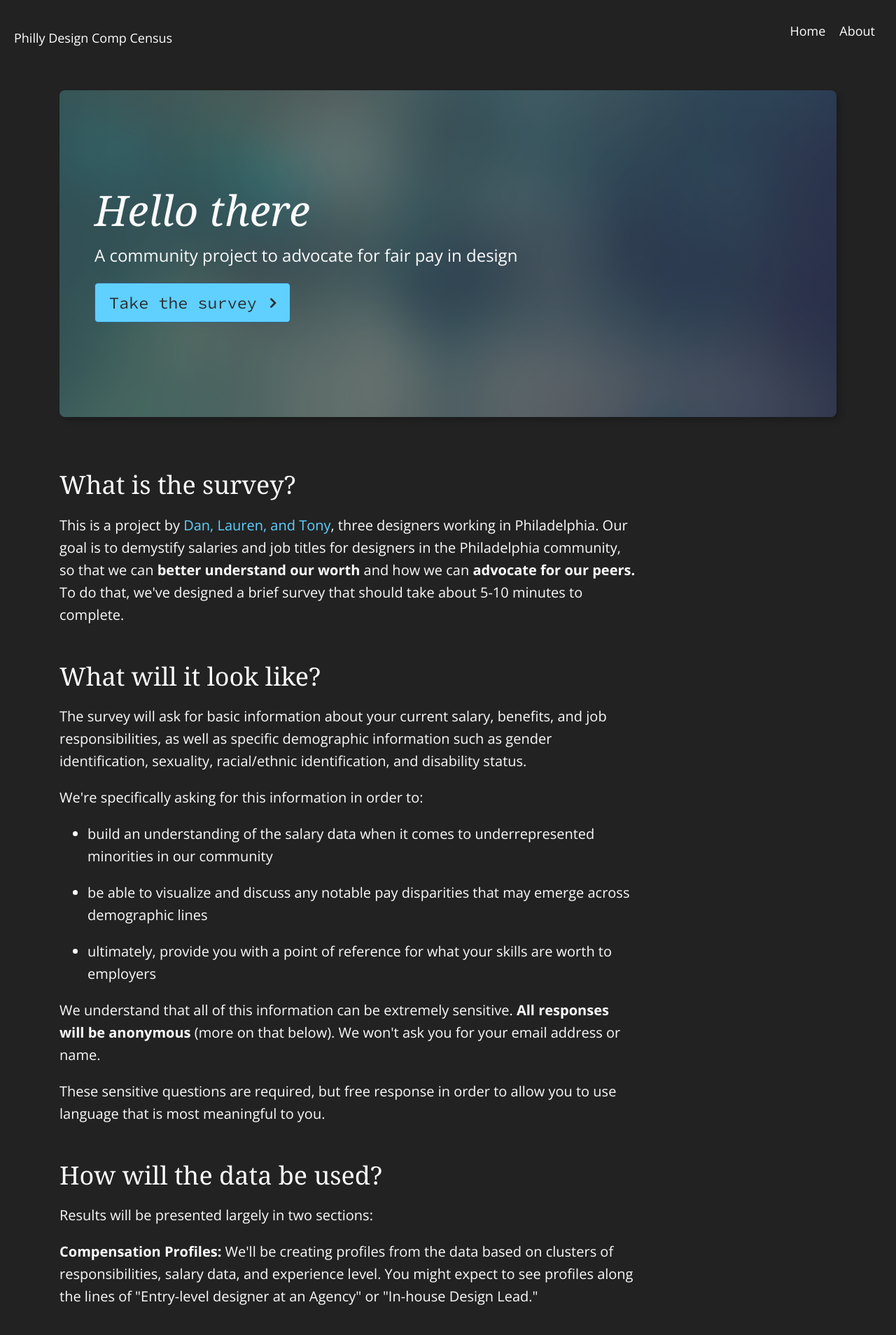
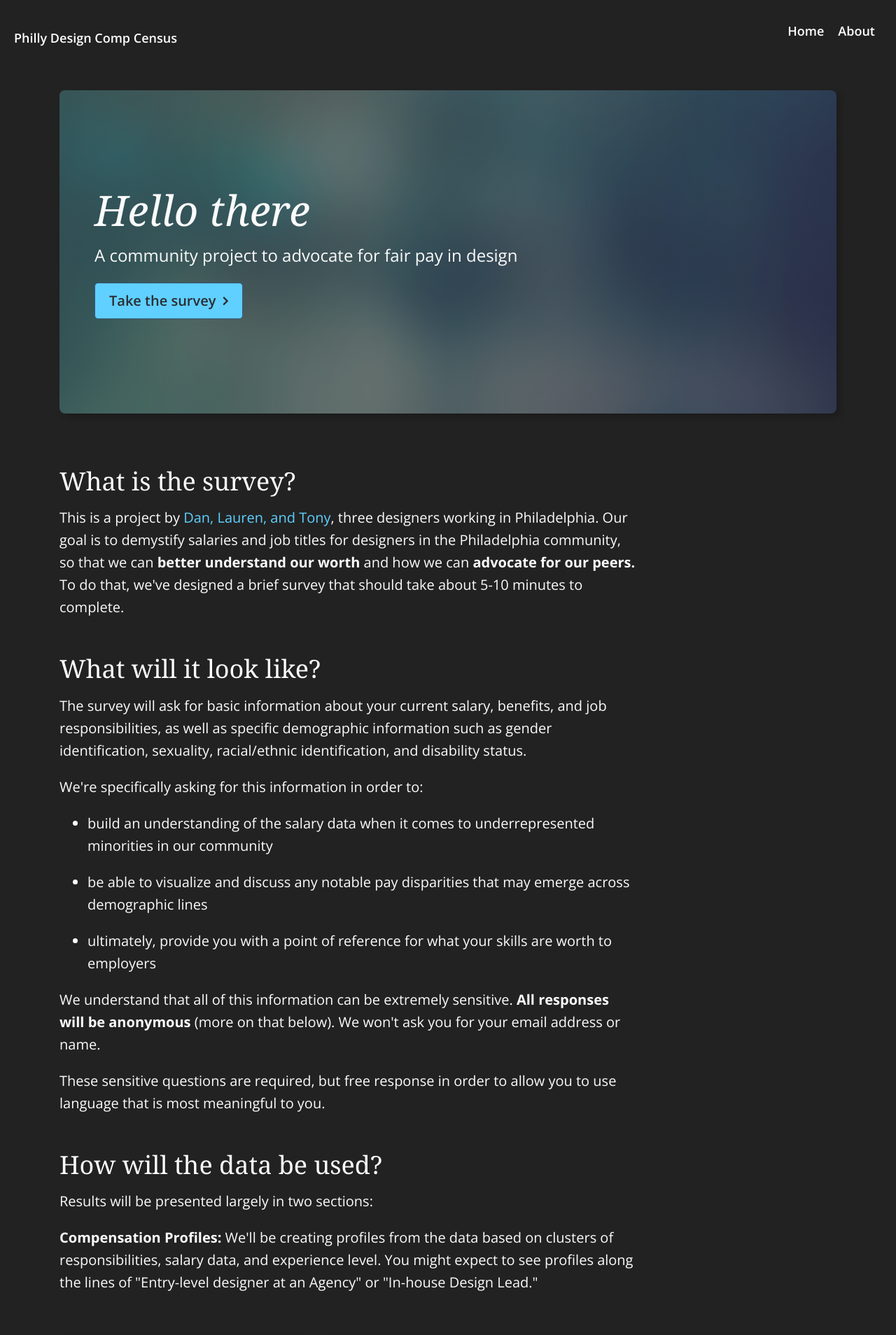
Before and after one commit to laurenhallden/designer-survey, a Jekyll site: the page built from index.md, in a window 1280 px wide. Shown: the top 1908 px of the page at 70% size. Built offline with Jekyll 4.4.1, drawn with Linux system fonts in a browser that asks for light colours; nearby versions of some CDN libraries.

Commit message:
cleaning up spacing

```diff
--- a/_data/topnav.yaml
+++ b/_data/topnav.yaml
@@ -7,4 +7,4 @@
       url: /
 
     - title: About
-      url: /about/
+      url: /about
--- a/sass/_components.scss
+++ b/sass/_components.scss
@@ -6,7 +6,6 @@
 
 .navbar {
 	font-size: 0.9rem;
-	font-family: 'Open Sans', sans-serif;
 
 	.navbar-brand {
 		font-size: 0.9rem;
@@ -15,6 +14,7 @@
 	a {
 		font-size: 0.9rem;
 		color: $white;
+		font-weight: 600;
 
 		&:hover {
 			color: $green !important;
@@ -30,6 +30,8 @@
 .btn {
 	border-radius: 5px;
 	color: $gray-900;
+	font-weight: 500;
+	font-size: 1rem;
 
 	.fa-angle-right {
 		font-weight: bold;
@@ -40,6 +42,7 @@
 .btn-primary {
 	background-color: $blue;
 	color: $gray-900;
+	font-weight: 600;
 
 	&:hover {
 		background-color: darken($blue, 15%) !important;
--- a/stylesheets/screen.css
+++ b/stylesheets/screen.css
@@ -482,26 +482,21 @@
 /* line 27, ../sass/_type.scss */
 h3 {
   font-size: 36px;
-  margin-top: 2.5rem;
-  margin-bottom: 1rem;
+  margin-top: 50px;
+  margin-bottom: 15px;
 }
 
 /* line 33, ../sass/_type.scss */
-button, .btn, nav {
-  font-family: 'Source Code Pro', monospace;
-}
-
-/* line 37, ../sass/_type.scss */
 a {
   color: #5FD0FF;
   font-weight: 500;
 }
-/* line 41, ../sass/_type.scss */
+/* line 37, ../sass/_type.scss */
 a:hover {
   color: #5FD0FF;
   text-decoration: underline;
 }
-/* line 46, ../sass/_type.scss */
+/* line 42, ../sass/_type.scss */
 a:active {
   color: #13baff;
 }
@@ -531,16 +526,16 @@
 /* line 7, ../sass/_components.scss */
 .navbar {
   font-size: 0.9rem;
-  font-family: 'Open Sans', sans-serif;
 }
-/* line 11, ../sass/_components.scss */
+/* line 10, ../sass/_components.scss */
 .navbar .navbar-brand {
   font-size: 0.9rem;
 }
-/* line 15, ../sass/_components.scss */
+/* line 14, ../sass/_components.scss */
 .navbar a {
   font-size: 0.9rem;
   color: #fff;
+  font-weight: 600;
 }
 /* line 19, ../sass/_components.scss */
 .navbar a:hover {
@@ -556,30 +551,33 @@
 .btn {
   border-radius: 5px;
   color: #2C2C32;
+  font-weight: 500;
+  font-size: 1rem;
 }
-/* line 34, ../sass/_components.scss */
+/* line 36, ../sass/_components.scss */
 .btn .fa-angle-right {
   font-weight: bold;
   margin-left: 5px;
 }
 
-/* line 40, ../sass/_components.scss */
+/* line 42, ../sass/_components.scss */
 .btn-primary {
   background-color: #5FD0FF;
   color: #2C2C32;
+  font-weight: 600;
 }
-/* line 44, ../sass/_components.scss */
+/* line 47, ../sass/_components.scss */
 .btn-primary:hover {
   background-color: #13baff !important;
   color: #2C2C32;
 }
-/* line 49, ../sass/_components.scss */
+/* line 52, ../sass/_components.scss */
 .btn-primary:active {
   background-color: #008bc5 !important;
 }
 
 /* Cards */
-/* line 56, ../sass/_components.scss */
+/* line 59, ../sass/_components.scss */
 .hero-card {
   background-image: url("/images/hero-bg.png");
   background-color: #3A555D;
@@ -588,12 +586,12 @@
   box-shadow: 5px 5px 8px rgba(0, 0, 0, 0.2);
 }
 
-/* line 65, ../sass/_components.scss */
+/* line 68, ../sass/_components.scss */
 .hero p {
   font-size: 1.2rem;
 }
 
-/* line 70, ../sass/_components.scss */
+/* line 73, ../sass/_components.scss */
 .card {
   font-family: 'Source Code Pro', monospace;
   line-height: 1.6;
@@ -601,39 +599,39 @@
   font-weight: 400;
   box-shadow: 5px 5px 8px rgba(0, 0, 0, 0.2);
 }
-/* line 77, ../sass/_components.scss */
+/* line 80, ../sass/_components.scss */
 .card strong {
   font-weight: 700;
 }
-/* line 81, ../sass/_components.scss */
+/* line 84, ../sass/_components.scss */
 .card h4 {
   font-size: 1.2rem;
   margin-bottom: 20px;
 }
-/* line 86, ../sass/_components.scss */
+/* line 89, ../sass/_components.scss */
 .card a {
   color: #89EBD7 !important;
 }
-/* line 89, ../sass/_components.scss */
+/* line 92, ../sass/_components.scss */
 .card a:active {
   color: #48e0c1 !important;
 }
 
-/* line 95, ../sass/_components.scss */
+/* line 98, ../sass/_components.scss */
 .card-text {
   margin-bottom: .5rem;
 }
 
-/* line 99, ../sass/_components.scss */
+/* line 102, ../sass/_components.scss */
 .bg-primary {
   background-color: #13baff !important;
 }
 
-/* line 104, ../sass/_components.scss */
+/* line 107, ../sass/_components.scss */
 .bg-secondary .card-header, .bg-light .card-header {
   background-color: #4D4D59;
 }
-/* line 108, ../sass/_components.scss */
+/* line 111, ../sass/_components.scss */
 .bg-secondary .card-body, .bg-light .card-body {
   background-color: #3A3A43;
 }
```
Also changed, not shown: sass/_type.scss (+2 -6 lines).
